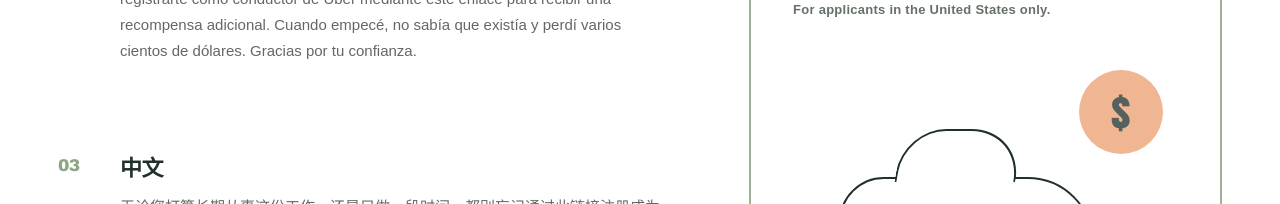
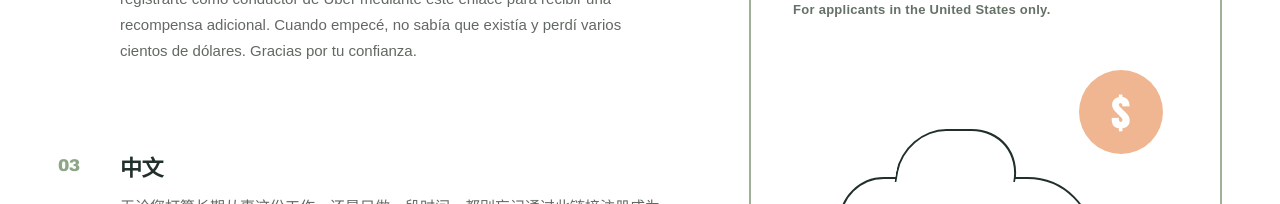
Before and after one commit to zhangxn1115/mywebsite, a Next.js app: page / in a window 1280 px wide. Shown: the part 506-710 px from the top of the page. Built offline with nearby package versions, Linux system fonts and the light colour scheme.

Commit message:
Make sun dollar symbol white

```diff
--- a/app/globals.css
+++ b/app/globals.css
@@ -43,7 +43,7 @@ h1 { margin:0; max-width:710px; font-family:Georgia,"Songti SC",serif; font-weig
 .inviteButton:hover { transform:translateY(-2px); background:#34483f; }
 .roadScene { position:relative; flex:1; min-height:225px; margin-top:28px; border-bottom:2px solid rgba(33,48,42,.5); }
 .sun { position:absolute; right:4%; top:10%; width:84px; height:84px; border-radius:50%; background:#eaa06f; opacity:.76; }
-.sun::after { content:"$"; position:absolute; inset:0; display:grid; place-items:center; color:var(--ink); font-family:Impact,"Arial Black",sans-serif; font-size:42px; font-weight:900; line-height:1; }
+.sun::after { content:"$"; position:absolute; inset:0; display:grid; place-items:center; color:#fff; font-family:Impact,"Arial Black",sans-serif; font-size:42px; font-weight:900; line-height:1; }
 .car { position:absolute; left:12%; bottom:12px; width:255px; height:82px; background:var(--paper); border:2px solid var(--ink); border-radius:46px 68px 16px 14px; }
 .car:before { content:""; position:absolute; left:58px; top:-50px; width:121px; height:53px; border:2px solid var(--ink); border-bottom:0; border-radius:50px 62px 0 0; background:var(--paper); transform:skewX(-10deg); }
 .car i,.car b { position:absolute; bottom:-20px; width:42px; height:42px; border:8px solid var(--ink); border-radius:50%; background:var(--sage); }
--- a/site/index.html
+++ b/site/index.html
@@ -47,7 +47,7 @@
     .splitLayout{padding:76px 58px 70px;display:grid;grid-template-columns:minmax(0,1.13fr) minmax(390px,.87fr);align-items:stretch;gap:clamp(42px,6vw,90px)}.storyColumn{min-width:0}.infoList{height:100%;display:flex;flex-direction:column}.mobileInfoList{display:none}.infoList article{flex:1;display:grid;grid-template-columns:46px 1fr;gap:16px;padding:24px 0}.infoList article>span{color:#8da685;font-family:"Arial Black",Impact,sans-serif;font-size:17px;font-weight:900;letter-spacing:-.04em}.infoList h2{margin:0 0 8px;font-family:"Arial Black","Helvetica Neue",Arial,"PingFang SC",sans-serif;font-size:22px;font-weight:900;letter-spacing:-.025em;text-transform:uppercase}.infoList p{margin:0;max-width:620px;color:#626862;font-family:Arial,Helvetica,"PingFang SC","Microsoft YaHei",sans-serif;font-size:15px;font-weight:500;line-height:1.72}
     .inviteColumn{position:relative;overflow:hidden;padding:36px 42px 32px;background:transparent;border:2px solid #9eb197;display:flex;flex-direction:column}.inviteMain{position:relative;z-index:2;margin-top:34px}.inviteLabel{margin:0 0 12px;max-width:430px;font-family:"Arial Black","Helvetica Neue",Arial,sans-serif;font-size:21px;line-height:1.22;font-weight:900;letter-spacing:-.035em;text-transform:uppercase}.rewardAmount{display:inline-block;margin-top:8px;padding:5px 11px 6px;background:var(--sage);font-size:1.7em;line-height:1;letter-spacing:-.04em}
     .referralBox{position:relative;width:100%;margin-top:22px}.referralField{display:block;width:100%;min-height:118px;padding:15px 16px 54px;resize:none;border:2px solid var(--ink);border-radius:0;outline:none;background:#fffdf7;color:var(--ink);font-family:Arial,Helvetica,sans-serif;font-size:13px;font-weight:600;line-height:1.45;overflow-wrap:anywhere}.referralField:focus{box-shadow:0 0 0 3px var(--sage)}.referralActions{position:absolute;right:10px;bottom:10px;display:flex;gap:8px}.referralActions button,.referralActions a{min-height:32px;padding:8px 12px;border:1px solid var(--ink);background:var(--paper);color:var(--ink);font-family:Arial,Helvetica,sans-serif;font-size:11px;font-weight:800;line-height:1;cursor:pointer}.referralActions a{display:flex;align-items:center;background:var(--ink);color:#fff}.referralActions button:hover{background:var(--sage)}.referralActions a:hover{background:#34483f}.regionNote{margin:9px 0 0;color:#657167;font-family:Arial,Helvetica,sans-serif;font-size:13px;font-weight:600;letter-spacing:.02em}
-    .roadScene{position:relative;flex:1;min-height:225px;margin-top:28px;border-bottom:2px solid rgba(33,48,42,.5)}.sun{position:absolute;right:4%;top:10%;width:84px;height:84px;border-radius:50%;background:#eaa06f;opacity:.76}.sun:after{content:"$";position:absolute;inset:0;display:grid;place-items:center;color:var(--ink);font-family:Impact,"Arial Black",sans-serif;font-size:42px;font-weight:900;line-height:1}.car{position:absolute;left:12%;bottom:12px;width:255px;height:82px;background:var(--paper);border:2px solid var(--ink);border-radius:46px 68px 16px 14px}.car:before{content:"";position:absolute;left:58px;top:-50px;width:121px;height:53px;border:2px solid var(--ink);border-bottom:0;border-radius:50px 62px 0 0;background:var(--paper);transform:skewX(-10deg)}.car i,.car b{position:absolute;bottom:-20px;width:42px;height:42px;border:8px solid var(--ink);border-radius:50%;background:var(--sage)}.car i{left:35px}.car b{right:35px}.car span,.car em{position:absolute;top:29px;width:23px;height:10px;background:var(--rust)}.car span{left:0}.car em{right:0}.roadLine{position:absolute;right:0;bottom:-2px;width:30%;border-bottom:2px dashed rgba(33,48,42,.5)}.disclaimer{position:relative;z-index:2;margin:24px 0 0;color:#657167;font-size:10px;line-height:1.6}
+    .roadScene{position:relative;flex:1;min-height:225px;margin-top:28px;border-bottom:2px solid rgba(33,48,42,.5)}.sun{position:absolute;right:4%;top:10%;width:84px;height:84px;border-radius:50%;background:#eaa06f;opacity:.76}.sun:after{content:"$";position:absolute;inset:0;display:grid;place-items:center;color:#fff;font-family:Impact,"Arial Black",sans-serif;font-size:42px;font-weight:900;line-height:1}.car{position:absolute;left:12%;bottom:12px;width:255px;height:82px;background:var(--paper);border:2px solid var(--ink);border-radius:46px 68px 16px 14px}.car:before{content:"";position:absolute;left:58px;top:-50px;width:121px;height:53px;border:2px solid var(--ink);border-bottom:0;border-radius:50px 62px 0 0;background:var(--paper);transform:skewX(-10deg)}.car i,.car b{position:absolute;bottom:-20px;width:42px;height:42px;border:8px solid var(--ink);border-radius:50%;background:var(--sage)}.car i{left:35px}.car b{right:35px}.car span,.car em{position:absolute;top:29px;width:23px;height:10px;background:var(--rust)}.car span{left:0}.car em{right:0}.roadLine{position:absolute;right:0;bottom:-2px;width:30%;border-bottom:2px dashed rgba(33,48,42,.5)}.disclaimer{position:relative;z-index:2;margin:24px 0 0;color:#657167;font-size:10px;line-height:1.6}
     @media(max-width:850px){.pageShell{width:100%;margin:0;border:0;box-shadow:none}.personalHeader{height:68px;padding:0 18px}.siteLogo{width:min(210px,62vw)}.splitLayout{padding:22px 16px 48px;grid-template-columns:1fr;gap:0}.inviteColumn{order:1;min-height:0;padding:24px 18px 22px}.storyColumn{display:none}.mobileInfoList{display:flex;height:auto;margin-top:22px}.inviteMain{margin-top:0}.inviteLabel{font-size:24px;line-height:1.16}.rewardAmount{margin-top:10px;font-size:1.9em}.referralBox{margin-top:18px}.referralField{min-height:126px;padding:14px 13px 56px;font-size:12px}.referralActions{right:8px;bottom:8px}.referralActions button,.referralActions a{min-height:36px;padding:10px 14px;font-size:12px}.regionNote{font-size:12px;line-height:1.45}.roadScene{min-height:180px;margin-top:18px}.sun{width:62px;height:62px}.sun:after{font-size:32px}.car{left:3%;transform:scale(.72);transform-origin:left bottom}.disclaimer{margin-top:20px;font-size:11px}.infoList{gap:6px}.infoList article{grid-template-columns:34px minmax(0,1fr);gap:10px;padding:18px 0}.infoList article>span{font-size:15px}.infoList h2{font-size:20px}.infoList p{max-width:none;font-size:16px;line-height:1.65}}
     @media(max-width:380px){.splitLayout{padding-inline:12px}.inviteColumn{padding-inline:14px}.inviteLabel{font-size:21px}.referralActions button,.referralActions a{padding-inline:11px}}
   </style>
```
